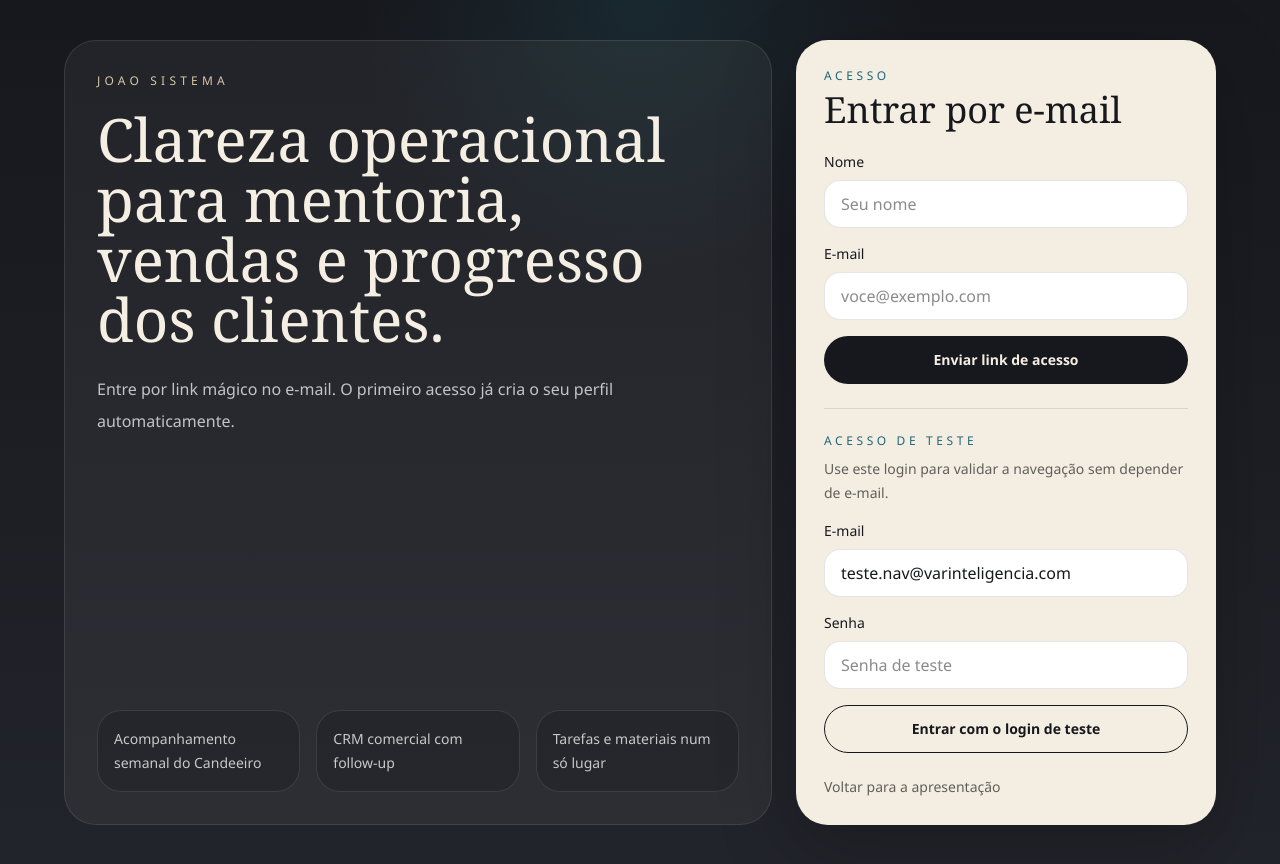
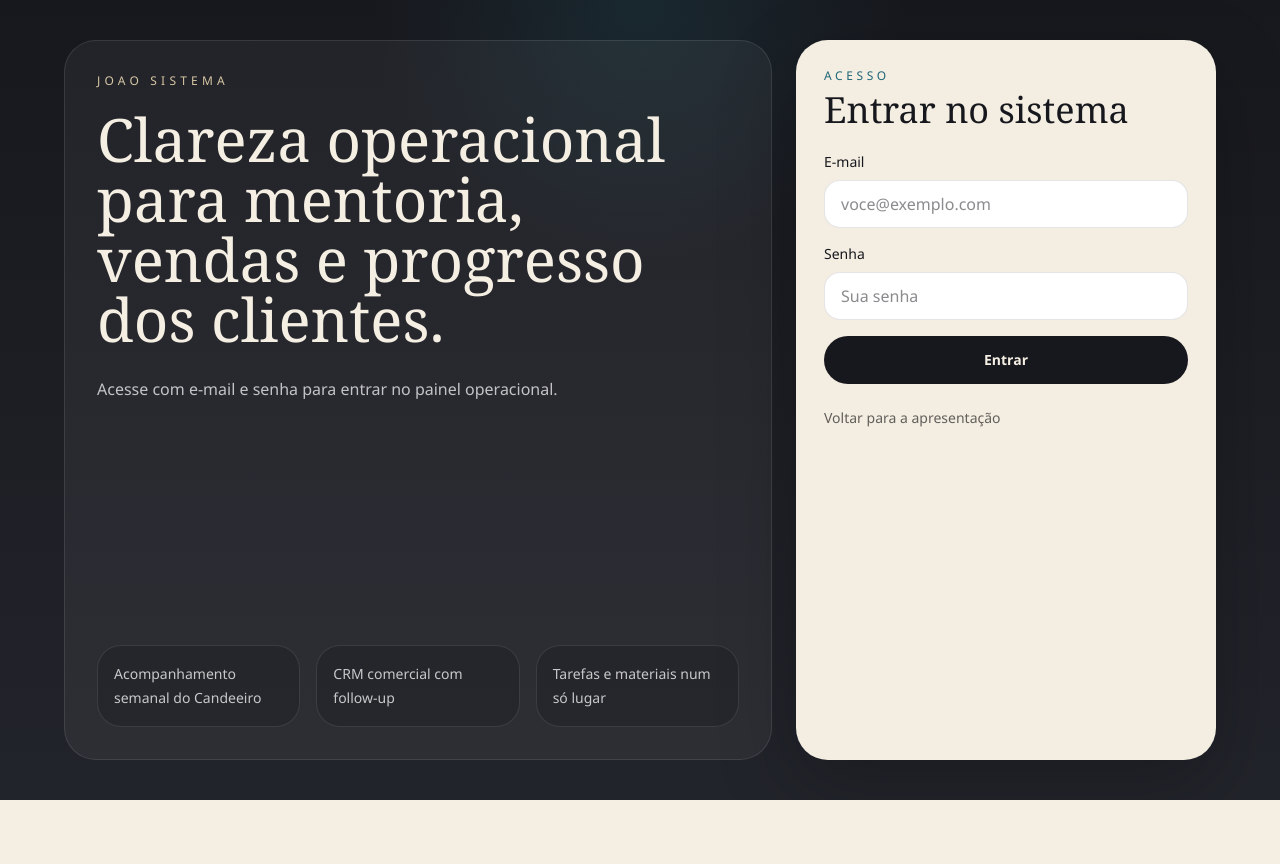
Before and after one commit to vitormaria1/joao-sistema, a Next.js app: page /login in a window 1280 px wide. After the commit the page ends 800 px from the top, so only its background shows below. Built offline with nearby package versions, Linux system fonts and the light colour scheme; no server answers.

Commit message:
fix login and crm bridge

```diff
--- a/app/bridge/login/page.tsx
+++ b/app/bridge/login/page.tsx
@@ -1,6 +1,6 @@
 import Link from "next/link";
 import { redirect } from "next/navigation";
-import { sendMagicLink, signInWithPassword } from "@/app/bridge/login/actions";
+import { signInWithPassword } from "@/app/bridge/login/actions";
 import { getAuthenticatedUser } from "@/lib/auth";
 import { normalizeInternalPath } from "@/lib/paths";
 
@@ -33,8 +33,7 @@ export default async function LoginPage({ searchParams }: LoginPageProps) {
               Clareza operacional para mentoria, vendas e progresso dos clientes.
             </h1>
             <p className="mt-6 max-w-2xl text-base leading-8 text-white/72">
-              Entre por link mágico no e-mail. O primeiro acesso já cria o seu
-              perfil automaticamente.
+              Acesse com e-mail e senha para entrar no painel operacional.
             </p>
           </div>
 
@@ -60,22 +59,12 @@ export default async function LoginPage({ searchParams }: LoginPageProps) {
               Acesso
             </p>
             <h2 className="mt-2 font-display text-4xl leading-none">
-              Entrar por e-mail
+              Entrar no sistema
             </h2>
           </div>
 
-          <form action={sendMagicLink} className="space-y-4">
+          <form action={signInWithPassword} className="space-y-4">
             <input type="hidden" name="next" value={nextPath} />
-            <label className="block">
-              <span className="mb-2 block text-sm font-medium">Nome</span>
-              <input
-                type="text"
-                name="fullName"
-                placeholder="Seu nome"
-                className="h-12 w-full rounded-2xl border border-black/10 bg-white px-4 outline-none transition focus:border-[var(--color-teal)]"
-              />
-            </label>
-
             <label className="block">
               <span className="mb-2 block text-sm font-medium">E-mail</span>
               <input
@@ -87,35 +76,6 @@ export default async function LoginPage({ searchParams }: LoginPageProps) {
               />
             </label>
 
-            <button
-              type="submit"
-              className="inline-flex h-12 w-full items-center justify-center rounded-full bg-[var(--color-ink)] px-6 text-sm font-semibold text-[var(--color-paper)] transition hover:bg-black"
-            >
-              Enviar link de acesso
-            </button>
-          </form>
-
-          <div className="my-6 border-t border-black/10 pt-6">
-            <p className="text-xs uppercase tracking-[0.3em] text-[var(--color-teal)]">
-              Acesso de teste
-            </p>
-            <p className="mt-2 text-sm leading-6 text-black/60">
-              Use este login para validar a navegação sem depender de e-mail.
-            </p>
-
-            <form action={signInWithPassword} className="mt-4 space-y-4">
-              <input type="hidden" name="next" value={nextPath} />
-              <label className="block">
-                <span className="mb-2 block text-sm font-medium">E-mail</span>
-                <input
-                  type="email"
-                  name="email"
-                  required
-                  defaultValue="teste.nav@varinteligencia.com"
-                  className="h-12 w-full rounded-2xl border border-black/10 bg-white px-4 outline-none transition focus:border-[var(--color-teal)]"
-                />
-              </label>
-
             <label className="block">
               <span className="mb-2 block text-sm font-medium">Senha</span>
               <input
@@ -123,19 +83,18 @@ export default async function LoginPage({ searchParams }: LoginPageProps) {
                 name="password"
                 required
                 autoComplete="current-password"
-                  placeholder="Senha de teste"
+                placeholder="Sua senha"
                 className="h-12 w-full rounded-2xl border border-black/10 bg-white px-4 outline-none transition focus:border-[var(--color-teal)]"
               />
             </label>
 
             <button
               type="submit"
-                className="inline-flex h-12 w-full items-center justify-center rounded-full border border-[var(--color-ink)] bg-transparent px-6 text-sm font-semibold text-[var(--color-ink)] transition hover:bg-[var(--color-ink)] hover:text-[var(--color-paper)]"
+              className="inline-flex h-12 w-full items-center justify-center rounded-full bg-[var(--color-ink)] px-6 text-sm font-semibold text-[var(--color-paper)] transition hover:bg-black"
             >
-                Entrar com o login de teste
+              Entrar
             </button>
           </form>
-          </div>
 
           {params.error ? (
             <p className="mt-4 rounded-2xl bg-red-100 px-4 py-3 text-sm text-red-800">
--- a/lib/twenty-bridge.ts
+++ b/lib/twenty-bridge.ts
@@ -68,14 +68,14 @@ function getTwentyBaseUrl() {
   return baseUrl.replace(/\/$/, "");
 }
 
-function getTwentyGraphqlUrl() {
-  const graphqlUrl = process.env.TWENTY_GRAPHQL_URL;
+function getTwentyAuthUrl() {
+  const authUrl = process.env.TWENTY_METADATA_URL;
 
-  if (graphqlUrl) {
-    return graphqlUrl.replace(/\/$/, "");
+  if (authUrl) {
+    return authUrl.replace(/\/$/, "");
   }
 
-  return `${getTwentyBaseUrl()}/graphql`;
+  return `${getTwentyBaseUrl()}/metadata`;
 }
 
 function getBridgeSecret() {
@@ -100,7 +100,7 @@ async function executeTwentyGraphQL<TData>(
   query: string,
   variables: Record<string, unknown>,
 ): Promise<TData> {
-  const response = await fetch(getTwentyGraphqlUrl(), {
+  const response = await fetch(getTwentyAuthUrl(), {
     method: "POST",
     headers: {
       "content-type": "application/json",
```
Lines whose indentation alone changed are shown as unchanged.
